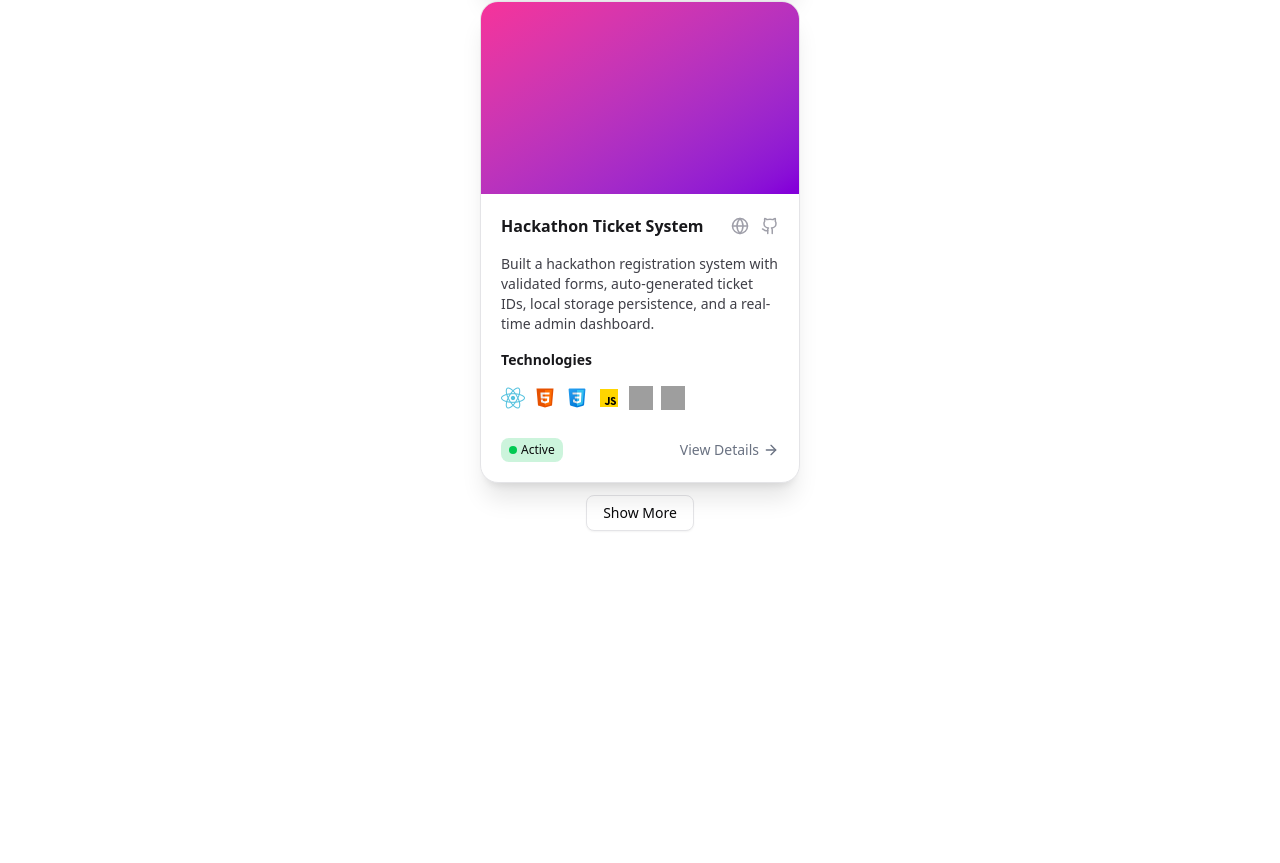
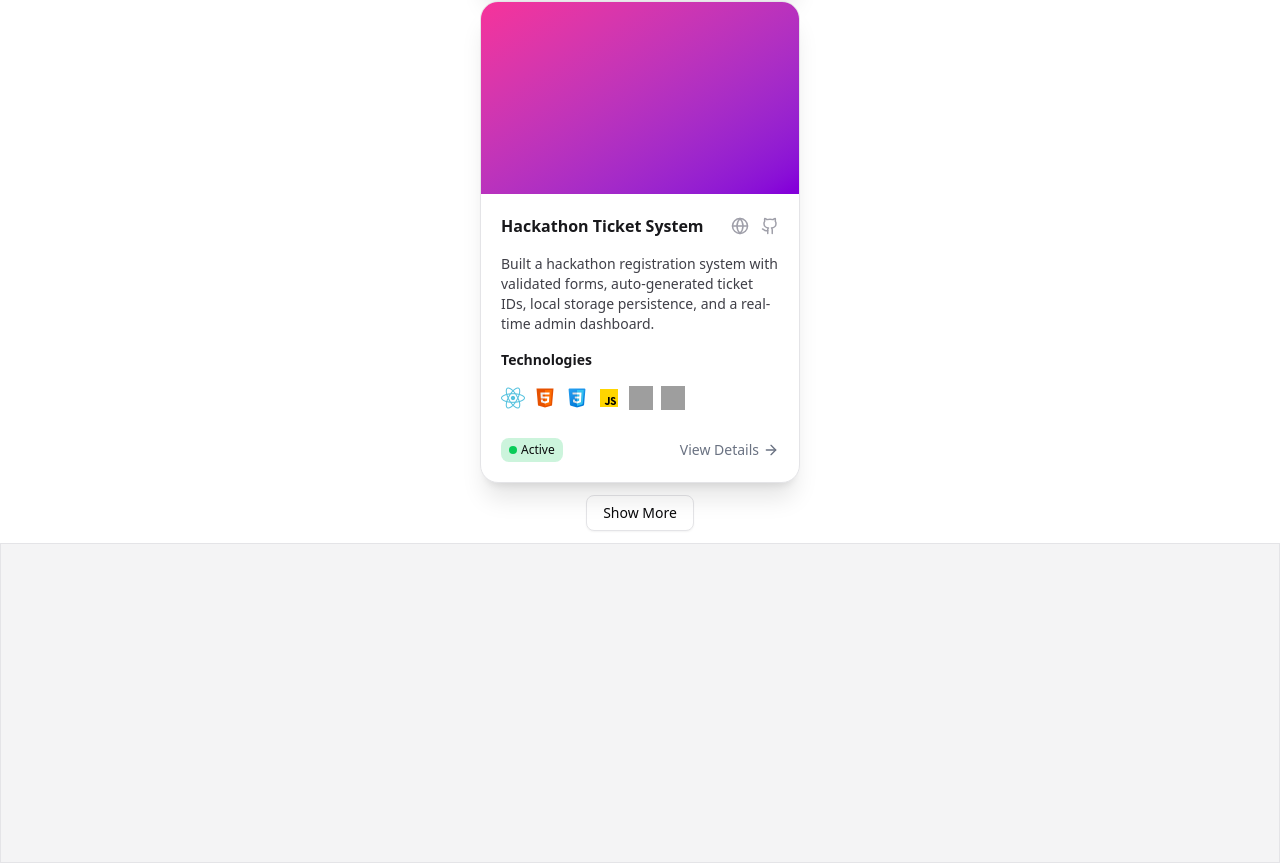
Before and after one commit to Sumitr995/Portfolio, a React (Vite) app: page / in a window 1280 px wide. Shown: the part 2510-3373 px from the top of the page. Before the commit the page ends 3053 px from the top, so only its background shows below. Built offline with nearby package versions, Linux system fonts and the light colour scheme; grey boxes are pictures that could not be loaded.

Commit message:
Added:footer

```diff
--- /dev/null
+++ b/src/components/mycompo/Footer/Footer.jsx
@@ -0,0 +1,11 @@
+import React from 'react'
+
+const Footer = () => {
+  return (
+    <div className='h-[40vh] w-full dark:bg-zinc-900 border  bg-zinc-100 '>
+
+    </div>
+  )
+}
+
+export default Footer
--- a/src/pages/Home.jsx
+++ b/src/pages/Home.jsx
@@ -8,6 +8,7 @@ import ProjectCard from '@/components/mycompo/HomeCompo/ProjectCard';
 import data from "@/Data/Data.json"
 import { useNavigate } from 'react-router-dom';
 import { Button } from "@/components/ui/button"
+import Footer from '@/components/mycompo/Footer/Footer';
 
 
 const Home = () => {
@@ -42,6 +43,7 @@ const Home = () => {
           </div>
         </div>
       </div>
+      <Footer />
     </div>
 
   )
```
Also changed, not shown: src/components/mycompo/HomeCompo/HomeProfile.jsx (+3 -6 lines).
